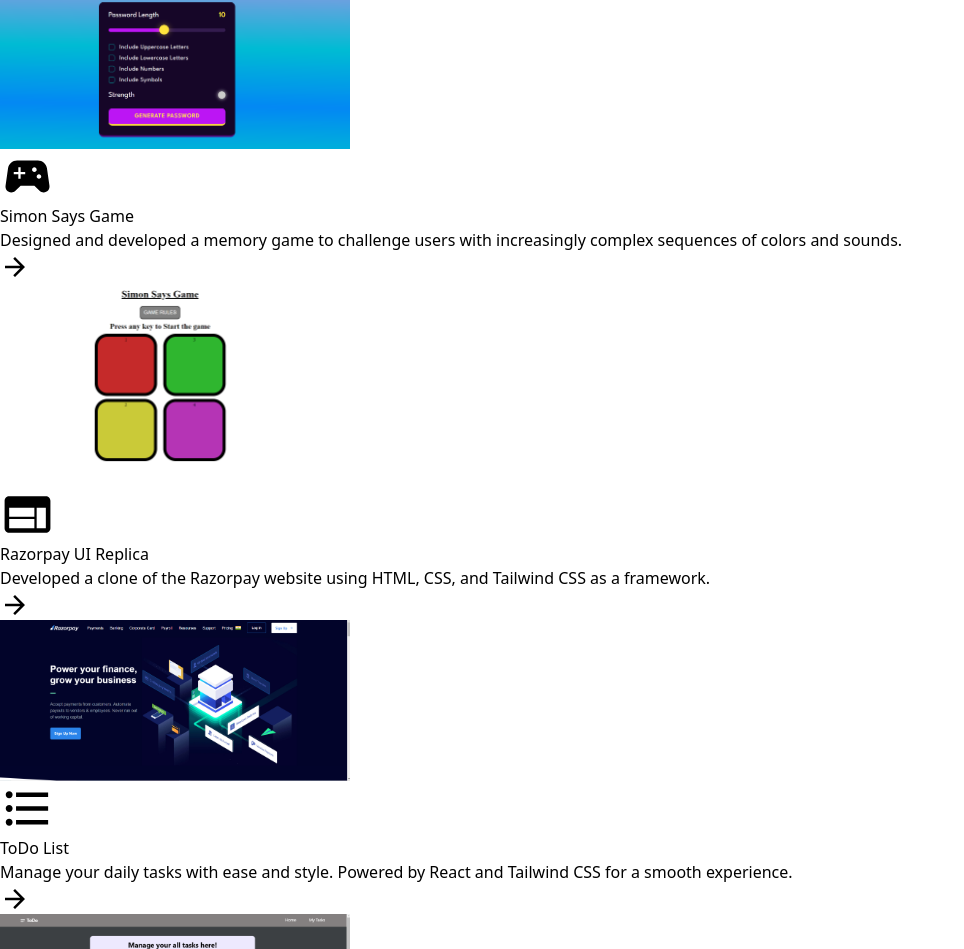
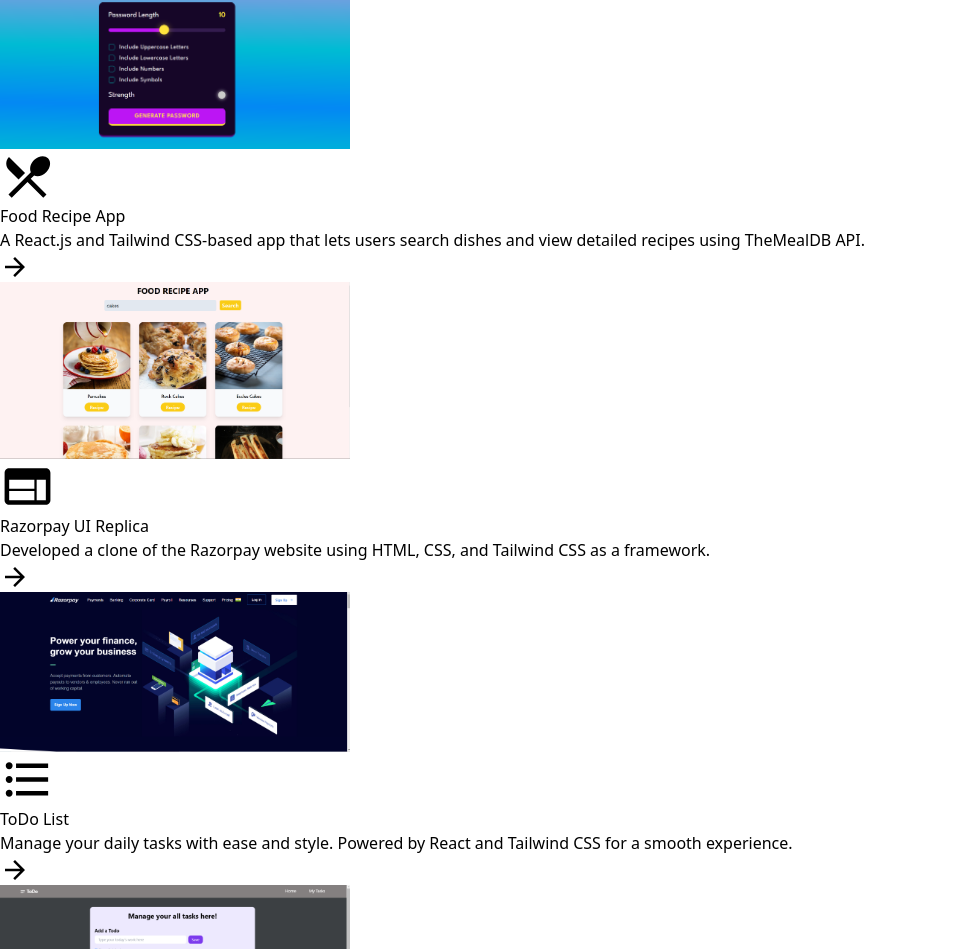
Before and after one commit to ankitsingh49578/PortfolioWebsiteReact, a React (Vite) app in the folder portfolio_website_react/: page / in a window 1280 px wide. Shown: the part 2807-3756 px from the top of the page, without its empty margins (0-964 px from the left). Built offline with nearby package versions, Linux system fonts and the light colour scheme.

Commit message:
food recipe app

```diff
--- a/portfolio_website_react/src/components/header/Navbar.jsx
+++ b/portfolio_website_react/src/components/header/Navbar.jsx
@@ -16,7 +16,7 @@
     <div>
       <div data-aos="fade-right" className="flex flex-col md:flex-row text-xl justify-between translate-y-10 md:pl-8 md:pr-6 md:pt-7 left-0 right-0">
         <div className="flex flex-row justify-between pr-7 pl-4 place-items-center">
-          <span className='flex flex-row gap-2 pt-6 pl-4 md:pl-0 md:pt-0 max-h-[70px] md:max-h-[40px] md:h-fit'>
+          <span className='flex flex-row gap-2 pt-6 pl-4 md:pl-0 md:pt-0 max-h-[65px] md:max-h-[40px] md:h-fit'>
             <img
               src="./ankitFevicon.png"
               alt="img"
--- a/portfolio_website_react/src/components/projects/Project.jsx
+++ b/portfolio_website_react/src/components/projects/Project.jsx
@@ -1,7 +1,7 @@
 import React from "react";
 import ProjectCard from "./ProjectCard";
 import PasswordIcon from "@mui/icons-material/Password";
-import SportsEsportsIcon from "@mui/icons-material/SportsEsports";
+import RestaurantMenuIcon from '@mui/icons-material/RestaurantMenu';
 import WebIcon from "@mui/icons-material/Web";
 import FormatListBulletedIcon from "@mui/icons-material/FormatListBulleted";
 
@@ -33,15 +33,15 @@
           <div data-aos="fade-up" className="flex flex-row justify-evenly">
             <ProjectCard
               logo={
-                <SportsEsportsIcon
+                <RestaurantMenuIcon
                   sx={{ fontSize: "55px" }}
                   className="text-[#03c0c6]"
-                ></SportsEsportsIcon>
+                ></RestaurantMenuIcon>
               }
-              head="Simon Says Game"
-              cont="Designed and developed a memory game to challenge users with increasingly complex sequences of colors and sounds."
-              anc="https://ankitsingh49578.github.io/Simon-Says-Game/index.html"
-              img="./projects/simonSays.png"
+              head="Food Recipe App"
+              cont="A React.js and Tailwind CSS-based app that lets users search dishes and view detailed recipes using TheMealDB API."
+              anc="https://food-recipe-app-black.vercel.app/"
+              img="./projects/foodRecipeApp.png"
             ></ProjectCard>
           </div>
 
```
Also changed, not shown: portfolio_website_react/public/projects/foodRecipeApp.png (added), portfolio_website_react/public/projects/simonSays.png (deleted).
